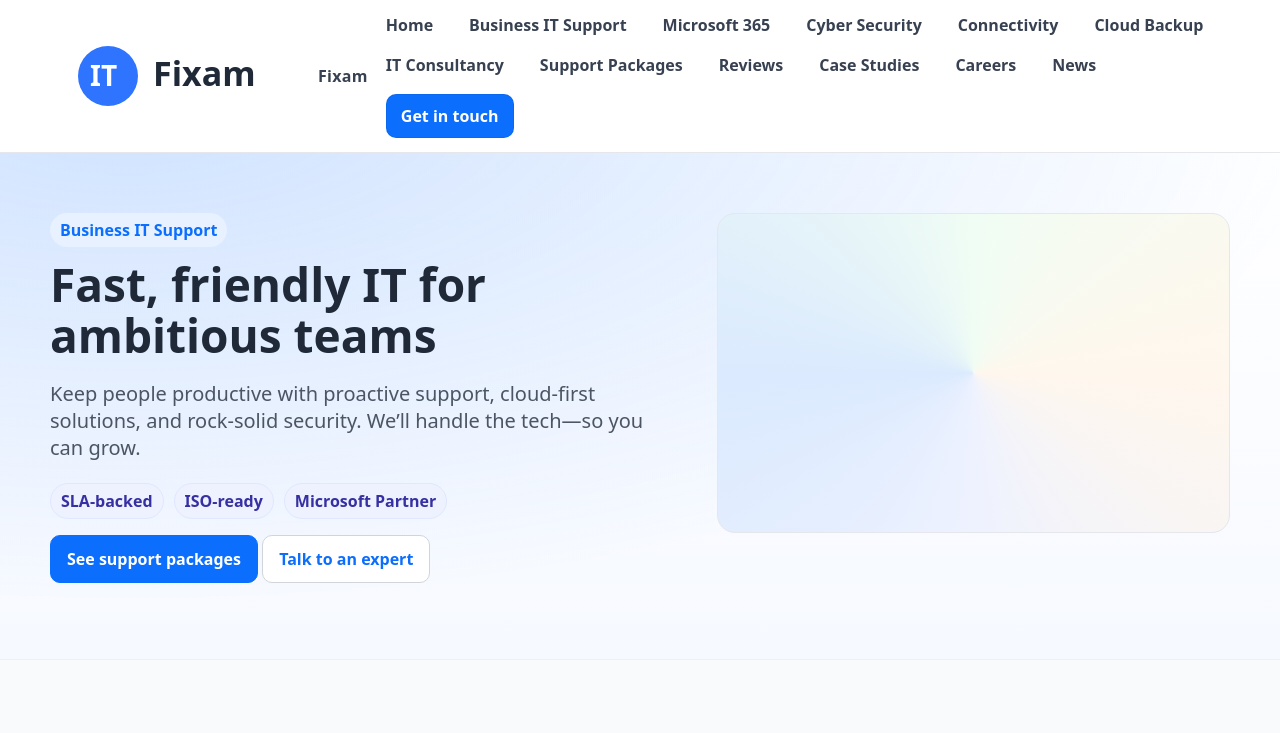
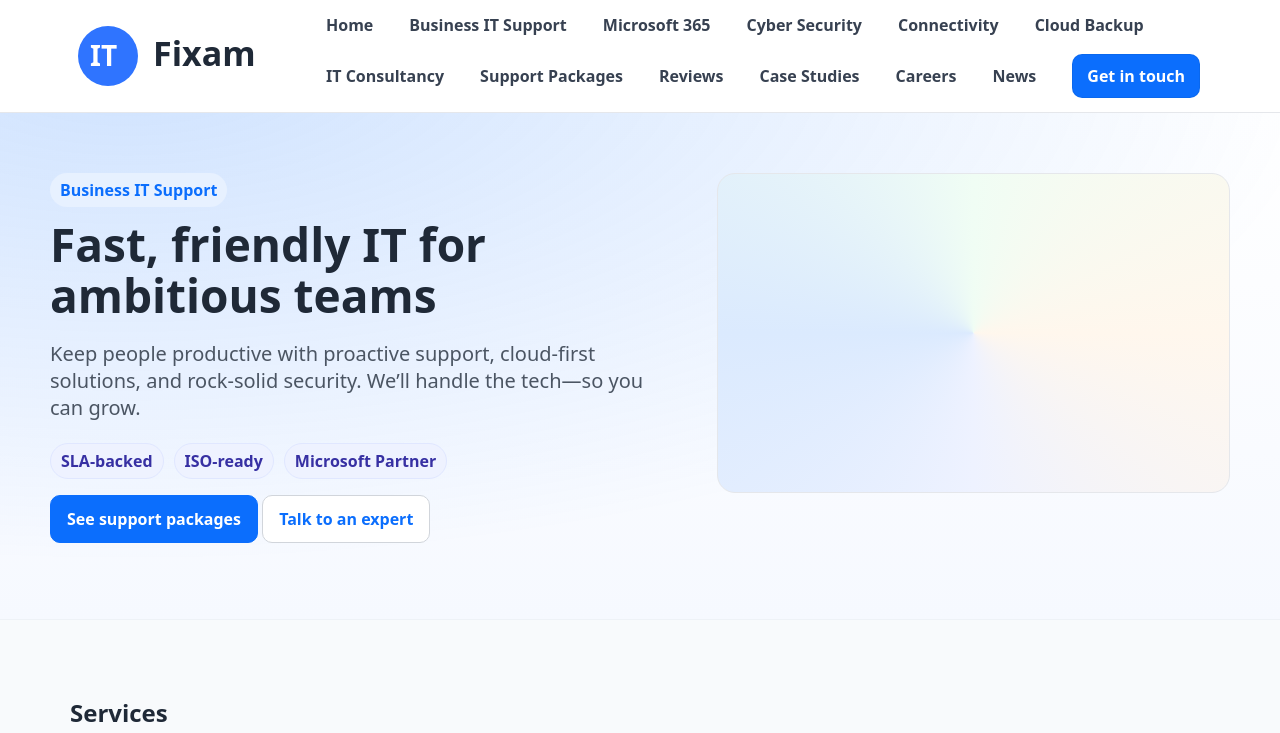
Before and after one commit to rookie0o9/fixamltd, a plain HTML site: page netvector_style_site/index.html in a window 1280 px wide. Shown: the top 733 px of the page. Drawn offline with Linux system fonts and the light colour scheme.

Commit message:
Replace site with bootstrapped v2 (partials + centralized config + images)

```diff
--- a/netvector_style_site/partials/header.html
+++ b/netvector_style_site/partials/header.html
@@ -1,15 +1,11 @@
 <header>
   <div class="container nav">
-    <!-- <a class="logo" href="index.html"
-      ><span class="logo-mark">IT</span> Fixam Limited</a
-    > -->
     <a class="logo" href="/">
       <img
         src="/assets/img/logo-fixam.svg"
         alt="Fixam logo"
         class="logo-image"
       />
-      <span data-site="brand"></span>
     </a>
     <!-- Inline (desktop) nav -->
     <nav class="hide-mobile">
```
